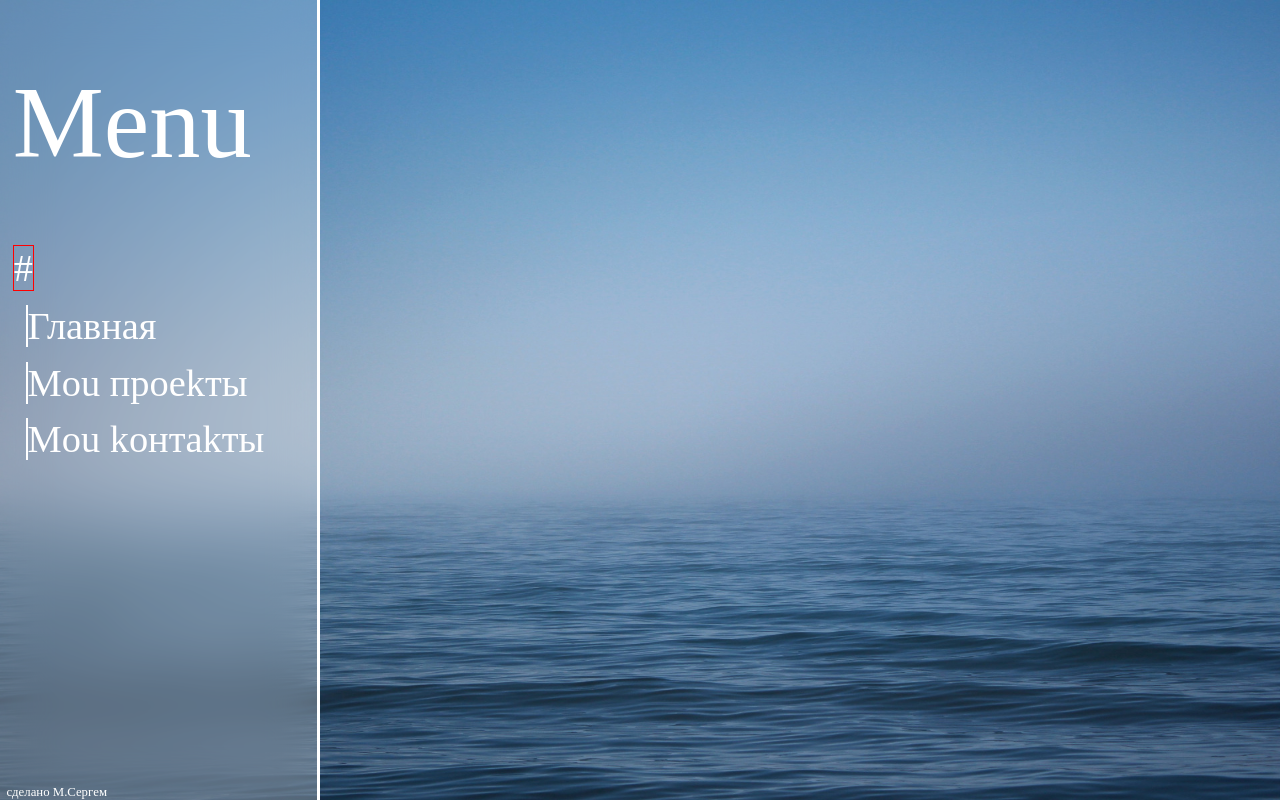
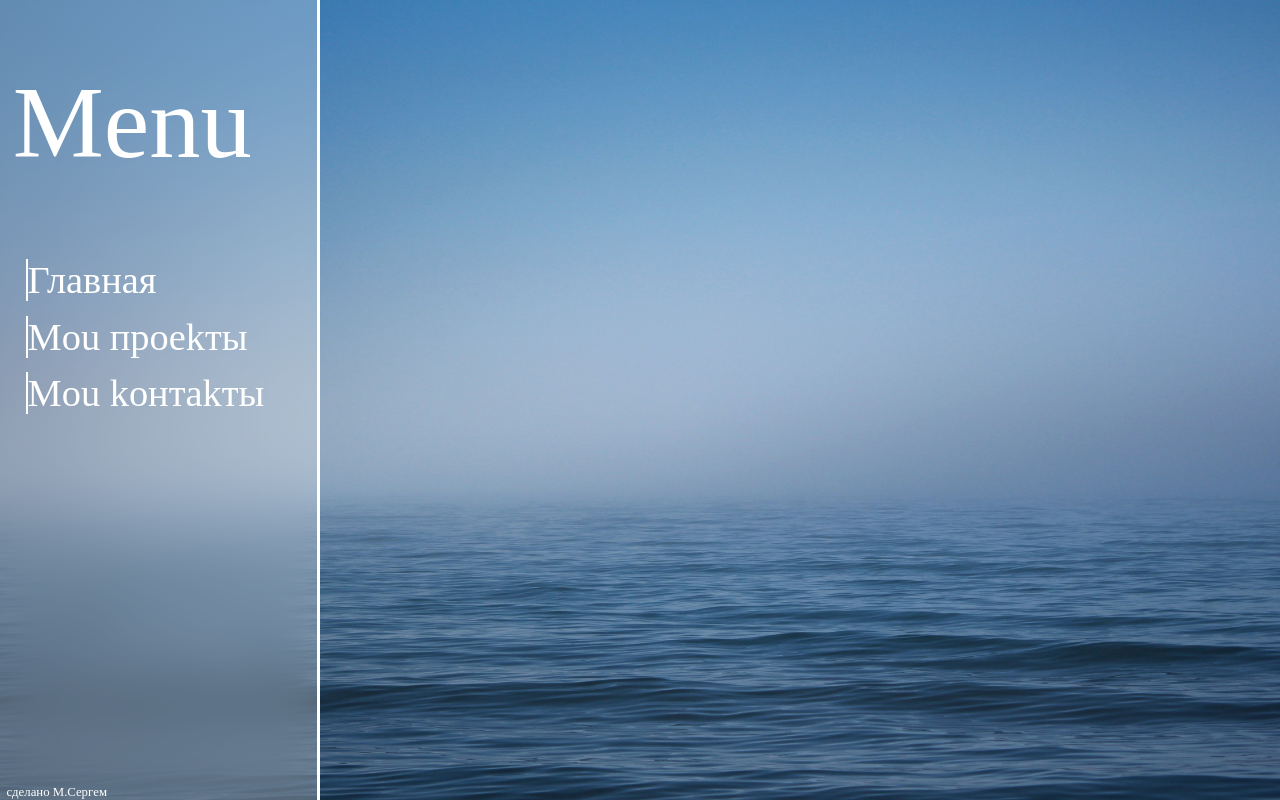
Before and after one commit to GrustniyEshik/my_site, a plain HTML site: page index.html in a window 1280 px wide. Drawn offline with Linux system fonts and the light colour scheme.

Commit message:
Update index.html

```diff
--- a/index.html
+++ b/index.html
@@ -20,7 +20,6 @@
     </div>
 
     <div id="list_menu">
-        <button class="srcs" id="main" onClick="go('#');">#</button>
         <div class="src"><a href="#">Глaвнaя</a></div>
         <div class="src"><a href="my_projects/my_projects.html">Mou пpoekты</a></div>
         <div class="src"><a href="my_contacts/my_contacts.html">Mou koнтakты</a></div>
```
